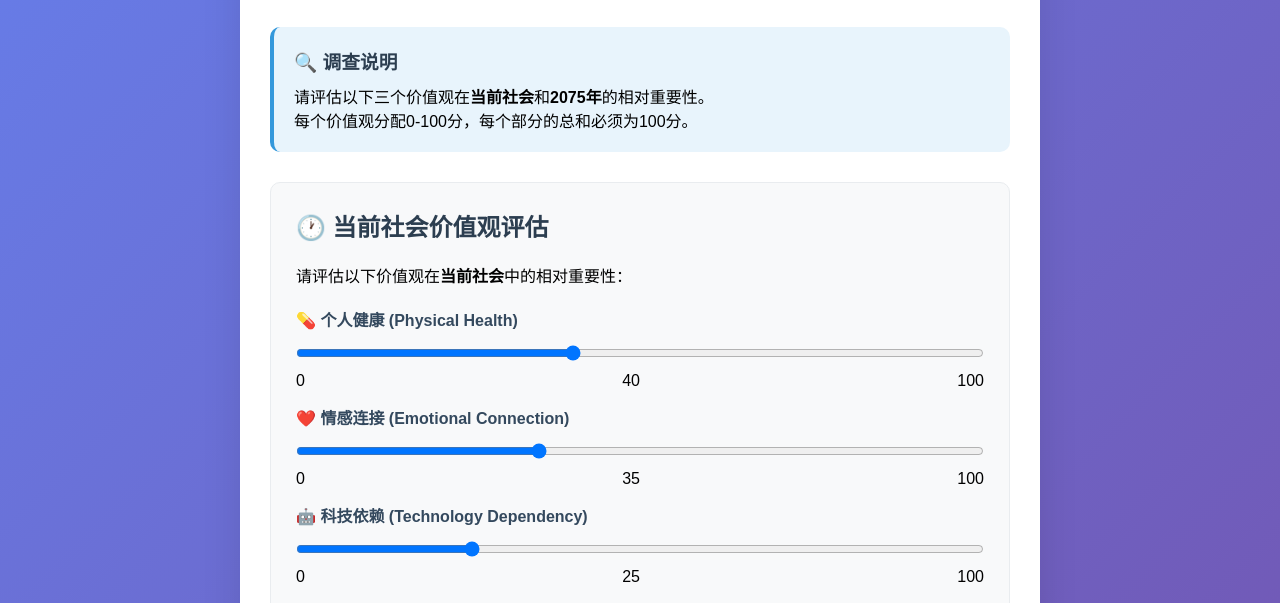
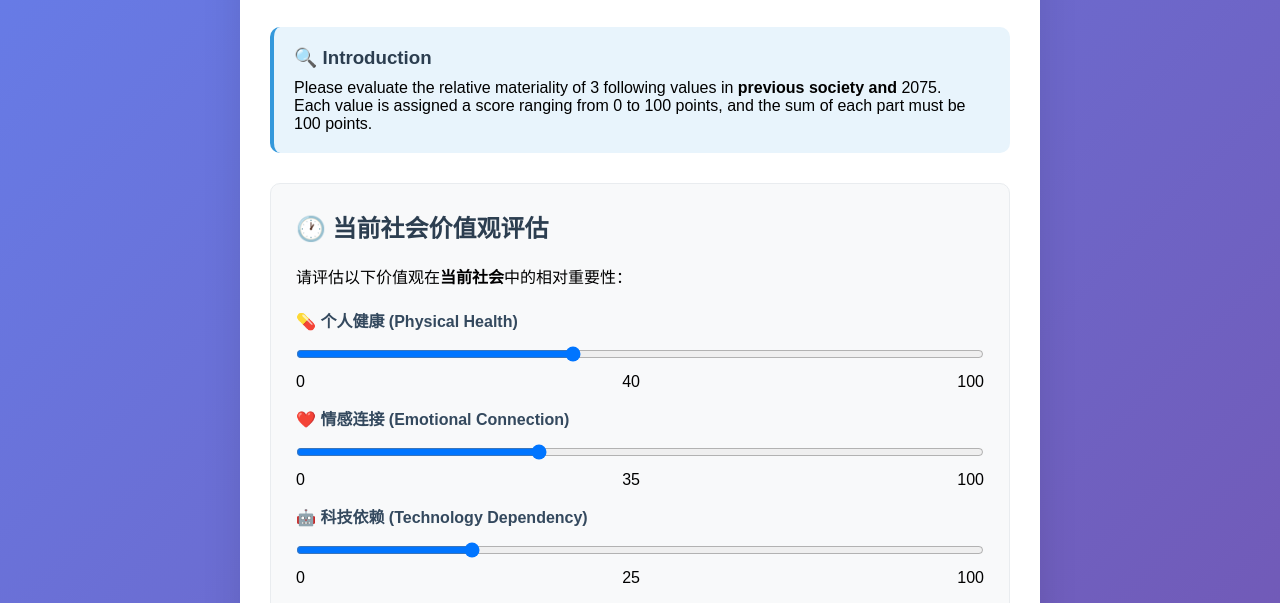
Before and after one commit to kiyomine0630-cyber/values-survey-website, a plain HTML site: page index.html in a window 1280 px wide. Shown: the part 169-772 px from the top of the page. Drawn offline with Linux system fonts and the light colour scheme.

Commit message:
Update index.html

```diff
--- a/index.html
+++ b/index.html
@@ -3,7 +3,7 @@
 <head>
     <meta charset="UTF-8">
     <meta name="viewport" content="width=device-width, initial-scale=1.0">
-    <title>价值观调查 - 现在与2075年</title>
+    <title>Value Survey - Now vs. 2075</title>
     <style>
         * {
             margin: 0;
@@ -172,13 +172,13 @@
 
         <div class="content">
             <div class="instructions">
-                <h3>🔍 调查说明</h3>
-                <p>请评估以下三个价值观在<strong>当前社会</strong>和<strong>2075年</strong>的相对重要性。</p>
-                <p>每个价值观分配0-100分，每个部分的总和必须为100分。</p>
+                <h3>🔍 Introduction</h3>
+                <p>Please evaluate the relative materiality of 3 following values in <strong>previous society and </strong> 2075. </p>
+                <p>Each value is assigned a score ranging from 0 to 100 points, and the sum of each part must be 100 points.</p>
             </div>
 
             <form id="surveyForm">
-                <!-- 当前价值观 -->
+                <!-- Current values -->
                 <div class="survey-section">
                     <h2>🕐 当前社会价值观评估</h2>
                     <p>请评估以下价值观在<strong>当前社会</strong>中的相对重要性：</p>
```
